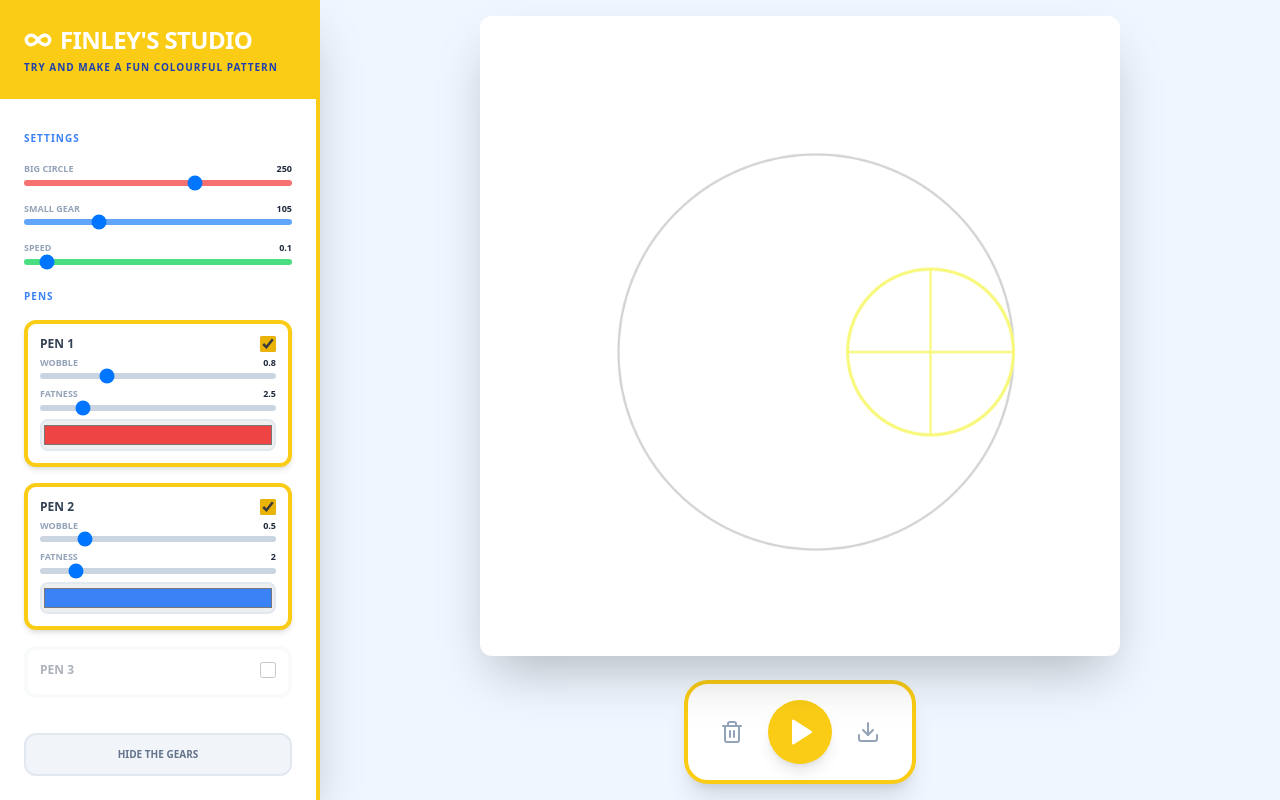
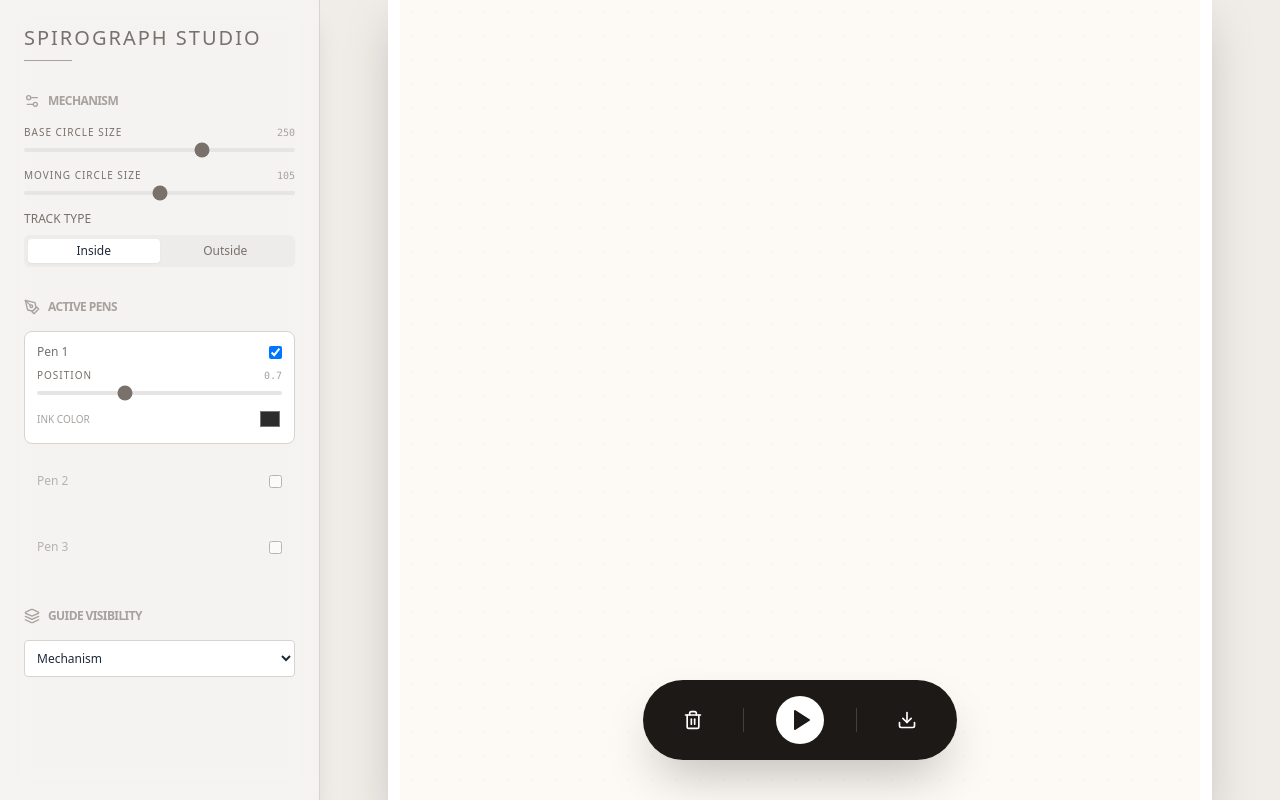
Before and after one commit to jamiedavo/spirographic-studio, a React (Vite) app: page / in a window 1280 px wide. Built offline with nearby package versions, Linux system fonts and the light colour scheme.

Commit message:
Refactor SpirographStudio component and styles

```diff
--- a/src/App.jsx
+++ b/src/App.jsx
@@ -1,121 +1,146 @@
 import React, { useState, useEffect, useRef, useCallback } from 'react';
-import { Play, Pause, Trash2, Download, Settings2, PenTool, Infinity } from 'lucide-react';
+import { Play, Pause, Square, Trash2, Download, Layers, Settings2, PenTool } from 'lucide-react';
 
+// --- Constants & Styles ---
 const CANVAS_SIZE = 800;
 const COLORS = {
-  paper: '#ffffff',
-  track: '#d3d3d3',
-  gear: '#f8f87c',
+  paper: '#fdfaf5', // Bone / Parchment
+  grid: '#e8e2d8',
+  graphite: '#2c2c2c',
+  brass: '#b5a48b',
+  guideLight: 'rgba(44, 44, 44, 0.05)',
+  guideMed: 'rgba(44, 44, 44, 0.15)',
+  guideFull: 'rgba(181, 164, 139, 0.4)',
 };
 
-const gcd = (a, b) => b ? gcd(b, a % b) : a;
-
-const FinleySpiralStudio = () => {
+// --- Main Component ---
+const SpirographStudio = () => {
+  // State: Mechanism
   const [outerRadius, setOuterRadius] = useState(250);
   const [innerRadius, setInnerRadius] = useState(105);
   const [isEpicycloid, setIsEpicycloid] = useState(false);
-  const [speed, setSpeed] = useState(0.1);
+  const [speed, setSpeed] = useState(0.05);
+
+  // State: Pens (Up to 3)
   const [pens, setPens] = useState([
-    { id: 1, offset: 0.8, color: '#ef4444', active: true, width: 2.5 },
-    { id: 2, offset: 0.5, color: '#3b82f6', active: true, width: 2.0 },
-    { id: 3, offset: 0.3, color: '#10b981', active: false, width: 1.5 },
+    { id: 1, offset: 0.7, color: '#2c2c2c', active: true, width: 1.2 },
+    { id: 2, offset: 0.4, color: '#4a5568', active: false, width: 1.0 },
+    { id: 3, offset: 0.9, color: '#b5a48b', active: false, width: 1.5 },
   ]);
 
-  const [showGuides, setShowGuides] = useState(true);
+  // State: View
+  const [guideMode, setGuideMode] = useState('mechanism'); // 'off', 'minimal', 'mechanism', 'full'
   const [isPlaying, setIsPlaying] = useState(false);
 
+  // Refs for Animation & Drawing
   const mainCanvasRef = useRef(null);
   const overlayCanvasRef = useRef(null);
   const requestRef = useRef();
   const angleRef = useRef(0);
+  const lastPosRef = useRef([]); // Stores last pen positions for line continuity
 
-  const getTargetAngle = useCallback(() => {
-    const r1 = Math.round(outerRadius);
-    const r2 = Math.round(innerRadius);
-    if (r1 === 0 || r2 === 0) return 0;
-    const common = gcd(r1, r2);
-    const circuits = r2 / common;
-    return circuits * Math.PI * 2;
-  }, [outerRadius, innerRadius]);
+  // --- Logic: Drawing & Animation ---
 
-  const drawGuides = useCallback(() => {
-    const overlayCtx = overlayCanvasRef.current?.getContext('2d');
-    if (!overlayCtx) return;
-    overlayCtx.clearRect(0, 0, CANVAS_SIZE, CANVAS_SIZE);
-
-    if (!showGuides || angleRef.current >= getTargetAngle()) return;
-
+  const drawGuides = useCallback((ctx, state) => {
+    const { angle, outerR, innerR, isEpi, pens } = state;
     const centerX = CANVAS_SIZE / 2;
     const centerY = CANVAS_SIZE / 2;
-    const angle = angleRef.current;
-    const d = isEpicycloid ? outerRadius + innerRadius : outerRadius - innerRadius;
+
+    // Calculate moving circle center
+    const d = isEpi ? outerR + innerR : outerR - innerR;
     const cx = centerX + d * Math.cos(angle);
     const cy = centerY + d * Math.sin(angle);
-    const rotation = isEpicycloid ? (angle * (outerRadius / innerRadius)) : -(angle * (outerRadius / innerRadius));
 
-    // Big Track
-    overlayCtx.beginPath();
-    overlayCtx.arc(centerX, centerY, outerRadius, 0, Math.PI * 2);
-    overlayCtx.strokeStyle = COLORS.track;
-    overlayCtx.lineWidth = 3;
-    overlayCtx.stroke();
+    // Calculate rotation of the inner wheel
+    const rotation = isEpi ? (angle * (outerR / innerR)) : -(angle * (outerR / innerR));
 
-    // Moving Gear
-    overlayCtx.beginPath();
-    overlayCtx.arc(cx, cy, innerRadius, 0, Math.PI * 2);
-    overlayCtx.strokeStyle = COLORS.gear;
-    overlayCtx.lineWidth = 4;
-    overlayCtx.stroke();
+    ctx.clearRect(0, 0, CANVAS_SIZE, CANVAS_SIZE);
+    if (guideMode === 'off') return;
 
-    // Spokes
-    for (let i = 0; i < 4; i++) {
-      const spokeAngle = rotation + (i * Math.PI / 2);
-      overlayCtx.beginPath();
-      overlayCtx.moveTo(cx, cy);
-      overlayCtx.lineTo(cx + innerRadius * Math.cos(spokeAngle), cy + innerRadius * Math.sin(spokeAngle));
-      overlayCtx.strokeStyle = COLORS.gear;
-      overlayCtx.lineWidth = 3;
-      overlayCtx.stroke();
+    // 1. Base Ring (Minimal +)
+    if (guideMode !== 'minimal') {
+      ctx.beginPath();
+      ctx.arc(centerX, centerY, outerR, 0, Math.PI * 2);
+      ctx.strokeStyle = COLORS.guideMed;
+      ctx.setLineDash([5, 5]);
+      ctx.stroke();
+      ctx.setLineDash([]);
     }
-  }, [showGuides, outerRadius, innerRadius, isEpicycloid, getTargetAngle]);
 
-  useEffect(() => {
-    const ctx = mainCanvasRef.current.getContext('2d');
-    if (angleRef.current === 0) {
-      ctx.fillStyle = COLORS.paper;
-      ctx.fillRect(0, 0, CANVAS_SIZE, CANVAS_SIZE);
+    // 2. Moving Wheel (Minimal +)
+    ctx.beginPath();
+    ctx.arc(cx, cy, innerR, 0, Math.PI * 2);
+    ctx.strokeStyle = guideMode === 'full' ? COLORS.brass : COLORS.guideMed;
+    ctx.lineWidth = 1;
+    ctx.stroke();
+
+    // 3. Spokes and Teeth (Full only)
+    if (guideMode === 'full') {
+      // Rotation marker
+      ctx.beginPath();
+      ctx.moveTo(cx, cy);
+      ctx.lineTo(cx + innerR * Math.cos(rotation), cy + innerR * Math.sin(rotation));
+      ctx.strokeStyle = COLORS.brass;
+      ctx.stroke();
+
+      // Center point
+      ctx.beginPath();
+      ctx.arc(cx, cy, 3, 0, Math.PI * 2);
+      ctx.fillStyle = COLORS.brass;
+      ctx.fill();
     }
-    drawGuides();
-  }, [drawGuides]);
+
+    // 4. Pen Arms & Positions
+    pens.forEach(pen => {
+      if (!pen.active) return;
+      const px = cx + (innerR * pen.offset) * Math.cos(rotation);
+      const py = cy + (innerR * pen.offset) * Math.sin(rotation);
+
+      if (guideMode !== 'minimal') {
+        ctx.beginPath();
+        ctx.moveTo(cx, cy);
+        ctx.lineTo(px, py);
+        ctx.strokeStyle = COLORS.guideLight;
+        ctx.stroke();
+      }
+
+      // The Pen Nib
+      ctx.beginPath();
+      ctx.arc(px, py, 3, 0, Math.PI * 2);
+      ctx.fillStyle = pen.color;
+      ctx.fill();
+    });
+  }, [guideMode]);
 
   const animate = useCallback(() => {
     if (!isPlaying) return;
-    const target = getTargetAngle();
-    if (angleRef.current >= target) {
-      setIsPlaying(false);
-      drawGuides();
-      return;
-    }
 
     const mainCtx = mainCanvasRef.current.getContext('2d');
-    const steps = 15;
+    const overlayCtx = overlayCanvasRef.current.getContext('2d');
+
+    // Steps per frame for smoothness
+    const steps = 5;
     for (let s = 0; s < steps; s++) {
-      if (angleRef.current >= target) break;
       const prevAngle = angleRef.current;
       angleRef.current += speed / steps;
       const currentAngle = angleRef.current;
+
       const d = isEpicycloid ? outerRadius + innerRadius : outerRadius - innerRadius;
-      pens.forEach((pen) => {
+
+      pens.forEach((pen, i) => {
         if (!pen.active) return;
+
         const getPos = (a) => {
-          const rot = isEpicycloid ? (a * (outerRadius / innerRadius)) : -(a * (outerRadius / innerRadius));
+          const rotation = isEpicycloid ? (a * (outerRadius / innerRadius)) : -(a * (outerRadius / innerRadius));
           return {
-            x: CANVAS_SIZE / 2 + d * Math.cos(a) + (innerRadius * pen.offset) * Math.cos(rot),
-            y: CANVAS_SIZE / 2 + d * Math.sin(a) + (innerRadius * pen.offset) * Math.sin(rot)
+            x: CANVAS_SIZE / 2 + d * Math.cos(a) + (innerRadius * pen.offset) * Math.cos(rotation),
+            y: CANVAS_SIZE / 2 + d * Math.sin(a) + (innerRadius * pen.offset) * Math.sin(rotation)
           };
         };
+
         const p1 = getPos(prevAngle);
         const p2 = getPos(currentAngle);
+
         mainCtx.beginPath();
         mainCtx.moveTo(p1.x, p1.y);
         mainCtx.lineTo(p2.x, p2.y);
@@ -125,108 +150,227 @@ const FinleySpiralStudio = () => {
         mainCtx.stroke();
       });
     }
-    drawGuides();
+
+    drawGuides(overlayCtx, {
+      angle: angleRef.current,
+      outerR: outerRadius,
+      innerR: innerRadius,
+      isEpi: isEpicycloid,
+      pens
+    });
+
     requestRef.current = requestAnimationFrame(animate);
-  }, [isPlaying, outerRadius, innerRadius, isEpicycloid, speed, pens, drawGuides, getTargetAngle]);
+  }, [isPlaying, outerRadius, innerRadius, isEpicycloid, speed, pens, drawGuides]);
 
   useEffect(() => {
-    if (isPlaying) requestRef.current = requestAnimationFrame(animate);
+    requestRef.current = requestAnimationFrame(animate);
     return () => cancelAnimationFrame(requestRef.current);
-  }, [isPlaying, animate]);
+  }, [animate]);
 
+  // Initial Canvas Setup
+  useEffect(() => {
+    const ctx = mainCanvasRef.current.getContext('2d');
+    ctx.lineJoin = 'round';
+    // Clear to paper color
+    ctx.fillStyle = COLORS.paper;
+    ctx.fillRect(0, 0, CANVAS_SIZE, CANVAS_SIZE);
+  }, []);
+
+  // --- Handlers ---
   const handleClear = () => {
     const ctx = mainCanvasRef.current.getContext('2d');
     ctx.fillStyle = COLORS.paper;
     ctx.fillRect(0, 0, CANVAS_SIZE, CANVAS_SIZE);
     angleRef.current = 0;
-    setIsPlaying(false);
-    drawGuides();
+  };
+
+  const downloadImage = () => {
+    const link = document.createElement('a');
+    link.download = 'spirograph-art.png';
+    link.href = mainCanvasRef.current.toDataURL();
+    link.click();
   };
 
   return (
-    <div className="flex h-screen w-full bg-blue-50 overflow-hidden font-sans">
-      <aside className="w-80 h-full bg-white border-r-4 border-yellow-400 shadow-2xl p-6 flex flex-col gap-6 z-10 overflow-y-auto">
-        <header className="bg-yellow-400 -m-6 mb-2 p-6">
-          <h1 className="text-2xl font-black tracking-tight text-white uppercase flex items-center gap-2">
-            <Infinity size={28} strokeWidth={3} /> Finley's Studio
-          </h1>
-          <p className="text-blue-800 font-bold text-[10px] mt-1 tracking-widest uppercase">
-            Try and make a fun colourful pattern
-          </p>
+    <div className="flex h-screen w-full overflow-hidden font-sans text-slate-800" style={{ backgroundColor: '#f0ede9' }}>
+
+      {/* --- Left Control Panel --- */}
+      <aside className="w-80 h-full border-r border-stone-300 bg-stone-50/50 backdrop-blur-md overflow-y-auto p-6 flex flex-col gap-8 shadow-xl z-10">
+        <header>
+          <h1 className="text-xl font-light tracking-widest uppercase text-stone-500">Spirograph Studio</h1>
+          <div className="h-px w-12 bg-stone-400 mt-2"></div>
         </header>
 
-        <section className="space-y-4">
-          <h2 className="text-blue-500 font-black text-[10px] uppercase tracking-widest flex items-center gap-2">Settings</h2>
-          <ControlGroup label="Big Circle" value={outerRadius} min={10} max={380} color="bg-red-400" onChange={setOuterRadius} />
-          <ControlGroup label="Small Gear" value={innerRadius} min={5} max={380} color="bg-blue-400" onChange={setInnerRadius} />
-          <ControlGroup label="Speed" value={speed} min={0.01} max={1.5} step={0.01} color="bg-green-400" onChange={setSpeed} />
+        {/* Mechanism Section */}
+        <section className="flex flex-col gap-4">
+          <div className="flex items-center gap-2 text-stone-400">
+            <Settings2 size={16} />
+            <h2 className="text-xs font-bold uppercase tracking-tighter">Mechanism</h2>
+          </div>
+
+          <div className="space-y-4">
+            <ControlGroup label="Base Circle Size" value={outerRadius} min={50} max={350} onChange={setOuterRadius} />
+            <ControlGroup label="Moving Circle Size" value={innerRadius} min={10} max={200} onChange={setInnerRadius} />
+
+            <div className="flex flex-col gap-2">
+              <label className="text-xs text-stone-500 uppercase">Track Type</label>
+              <div className="flex p-1 bg-stone-200/50 rounded-md">
+                <button
+                  onClick={() => setIsEpicycloid(false)}
+                  className={`flex-1 py-1 text-xs rounded ${!isEpicycloid ? 'bg-white shadow-sm' : 'text-stone-500'}`}
+                >Inside</button>
+                <button
+                  onClick={() => setIsEpicycloid(true)}
+                  className={`flex-1 py-1 text-xs rounded ${isEpicycloid ? 'bg-white shadow-sm' : 'text-stone-500'}`}
+                >Outside</button>
+              </div>
+            </div>
+          </div>
         </section>
 
-        <section className="space-y-4">
-          <h2 className="text-blue-500 font-black text-[10px] uppercase tracking-widest flex items-center gap-2">Pens</h2>
+        {/* Pens Section */}
+        <section className="flex flex-col gap-4">
+          <div className="flex items-center gap-2 text-stone-400">
+            <PenTool size={16} />
+            <h2 className="text-xs font-bold uppercase tracking-tighter">Active Pens</h2>
+          </div>
           {pens.map((pen, idx) => (
-            <div key={pen.id} className={`p-3 rounded-xl border-4 transition-all ${pen.active ? 'bg-white border-yellow-400 shadow-md' : 'opacity-40 border-slate-100'}`}>
-              <div className="flex justify-between items-center mb-1">
-                <span className="font-black text-slate-700 text-xs">PEN {idx + 1}</span>
-                <input type="checkbox" checked={pen.active} onChange={(e) => {
-                  const newPens = [...pens];
-                  newPens[idx].active = e.target.checked;
-                  setPens(newPens);
-                }} className="w-4 h-4 rounded-full accent-yellow-500" />
+            <div key={pen.id} className={`p-3 rounded-lg border ${pen.active ? 'border-stone-300 bg-white' : 'border-transparent opacity-50'}`}>
+              <div className="flex justify-between items-center mb-2">
+                <span className="text-xs font-medium text-stone-500">Pen {idx + 1}</span>
+                <input
+                  type="checkbox"
+                  checked={pen.active}
+                  onChange={(e) => {
+                    const newPens = [...pens];
+                    newPens[idx].active = e.target.checked;
+                    setPens(newPens);
+                  }}
+                />
               </div>
               {pen.active && (
-                <div className="space-y-2">
-                  <ControlGroup label="Wobble" value={pen.offset} min={0} max={3} step={0.01} color="bg-slate-300" onChange={(v) => {
-                    const n = [...pens]; n[idx].offset = v; setPens(n);
-                  }} />
-                  <ControlGroup label="Fatness" value={pen.width} min={0.1} max={15} step={0.1} color="bg-slate-300" onChange={(v) => {
-                    const n = [...pens]; n[idx].width = v; setPens(n);
-                  }} />
-                  <input type="color" value={pen.color} className="w-full h-8 rounded-lg cursor-pointer border-2 border-slate-200" onChange={(e) => {
-                    const n = [...pens]; n[idx].color = e.target.value; setPens(n);
-                  }} />
+                <div className="space-y-3">
+                  <ControlGroup
+                    label="Position"
+                    value={pen.offset}
+                    min={0} max={2} step={0.01}
+                    onChange={(v) => {
+                      const newPens = [...pens];
+                      newPens[idx].offset = v;
+                      setPens(newPens);
+                    }}
+                  />
+                  <div className="flex justify-between items-center">
+                    <label className="text-[10px] uppercase text-stone-400">Ink Color</label>
+                    <input
+                      type="color"
+                      value={pen.color}
+                      className="w-6 h-6 border-none bg-transparent"
+                      onChange={(e) => {
+                        const newPens = [...pens];
+                        newPens[idx].color = e.target.value;
+                        setPens(newPens);
+                      }}
+                    />
+                  </div>
                 </div>
               )}
             </div>
           ))}
         </section>
 
-        <button onClick={() => setShowGuides(!showGuides)} className="mt-auto py-3 rounded-xl bg-slate-100 border-2 border-slate-200 text-[10px] font-black uppercase text-slate-500 hover:bg-white transition-all">
-          {showGuides ? 'Hide the Gears' : 'Show the Gears'}
-        </button>
+        {/* Visibility Section */}
+        <section className="flex flex-col gap-4">
+          <div className="flex items-center gap-2 text-stone-400">
+            <Layers size={16} />
+            <h2 className="text-xs font-bold uppercase tracking-tighter">Guide Visibility</h2>
+          </div>
+          <select
+            value={guideMode}
+            onChange={(e) => setGuideMode(e.target.value)}
+            className="text-xs p-2 bg-white border border-stone-300 rounded"
+          >
+            <option value="off">Off (Artwork Only)</option>
+            <option value="minimal">Minimal</option>
+            <option value="mechanism">Mechanism</option>
+            <option value="full">Full Theatre</option>
+          </select>
+        </section>
       </aside>
 
-      <main className="flex-1 flex flex-col items-center justify-center p-8 relative">
-        <div className="bg-white p-4 shadow-2xl rounded-xl border-4 border-white relative max-w-full max-h-[80vh] aspect-square">
-          <canvas ref={mainCanvasRef} width={CANVAS_SIZE} height={CANVAS_SIZE} className="rounded-lg w-full h-full" />
-          <canvas ref={overlayCanvasRef} width={CANVAS_SIZE} height={CANVAS_SIZE} className="absolute top-4 left-4 pointer-events-none w-full h-full" />
+      {/* --- Central Canvas Area --- */}
+      <main className="flex-1 relative flex items-center justify-center p-8">
+        <div className="relative shadow-2xl rounded-sm overflow-hidden bg-white border-[12px] border-white">
+          {/* Subtle Grid Overlay */}
+          <div
+            className="absolute inset-0 pointer-events-none opacity-20"
+            style={{ backgroundImage: `radial-gradient(${COLORS.grid} 1px, transparent 0)`, backgroundSize: '24px 24px' }}
+          ></div>
+
+          <canvas
+            ref={mainCanvasRef}
+            width={CANVAS_SIZE}
+            height={CANVAS_SIZE}
+            className="block"
+          />
+          <canvas
+            ref={overlayCanvasRef}
+            width={CANVAS_SIZE}
+            height={CANVAS_SIZE}
+            className="absolute top-0 left-0 pointer-events-none"
+          />
         </div>
 
-        <div className="mt-6 flex items-center gap-6 bg-white px-8 py-4 rounded-3xl shadow-xl border-4 border-yellow-400">
-          <button onClick={handleClear} className="text-slate-400 hover:text-red-500 transition-colors"><Trash2 size={24}/></button>
-          <button onClick={() => setIsPlaying(!isPlaying)} className="w-16 h-16 bg-yellow-400 rounded-full flex items-center justify-center text-white shadow-lg hover:scale-110 active:scale-95 transition-all">
-            {isPlaying ? <Pause size={30} fill="white"/> : <Play size={30} className="ml-1" fill="white"/>}
+        {/* Bottom Control Dock */}
+        <div className="absolute bottom-10 left-1/2 -translate-x-1/2 flex items-center gap-6 px-8 py-4 bg-stone-900 text-white rounded-full shadow-2xl transition-all hover:scale-[1.02]">
+          <button
+            onClick={handleClear}
+            className="p-2 hover:text-red-400 transition-colors"
+            title="Reset Canvas"
+          >
+            <Trash2 size={20} />
           </button>
-          <button onClick={() => {
-            const link = document.createElement('a');
-            link.download = `Finley-Art.png`;
-            link.href = mainCanvasRef.current.toDataURL();
-            link.click();
-          }} className="text-slate-400 hover:text-blue-500 transition-colors"><Download size={24}/></button>
+
+          <div className="w-px h-6 bg-stone-700 mx-2"></div>
+
+          <button
+            onClick={() => setIsPlaying(!isPlaying)}
+            className={`w-12 h-12 flex items-center justify-center rounded-full transition-all ${isPlaying ? 'bg-stone-700' : 'bg-white text-stone-900'}`}
+          >
+            {isPlaying ? <Pause fill="currentColor" /> : <Play className="ml-1" fill="currentColor" />}
+          </button>
+
+          <div className="w-px h-6 bg-stone-700 mx-2"></div>
+
+          <button
+            onClick={downloadImage}
+            className="p-2 hover:text-brass transition-colors"
+            title="Export Artwork"
+          >
+            <Download size={20} />
+          </button>
         </div>
       </main>
     </div>
   );
 };
 
-const ControlGroup = ({ label, value, min, max, step = 1, color, onChange }) => (
-  <div className="flex flex-col gap-1">
-    <div className="flex justify-between text-[9px] font-black uppercase text-slate-400">
-      <span>{label}</span>
-      <span className="text-slate-800">{value}</span>
+// --- Helper Components ---
+
+const ControlGroup = ({ label, value, min, max, step = 1, onChange }) => (
+  <div className="flex flex-col gap-2">
+    <div className="flex justify-between">
+      <label className="text-[10px] uppercase tracking-widest text-stone-500">{label}</label>
+      <span className="text-[10px] font-mono text-stone-400">{value}</span>
     </div>
-    <input type="range" min={min} max={max} step={step} value={value} onChange={(e) => onChange(parseFloat(e.target.value))} className={`w-full h-1.5 rounded-lg appearance-none cursor-pointer ${color}`} />
+    <input
+      type="range"
+      min={min} max={max} step={step}
+      value={value}
+      onChange={(e) => onChange(parseFloat(e.target.value))}
+      className="w-full accent-stone-500 h-1 bg-stone-200 rounded-lg appearance-none cursor-pointer"
+    />
   </div>
 );
 
-export default FinleySpiralStudio;
+export default SpirographStudio;
```
